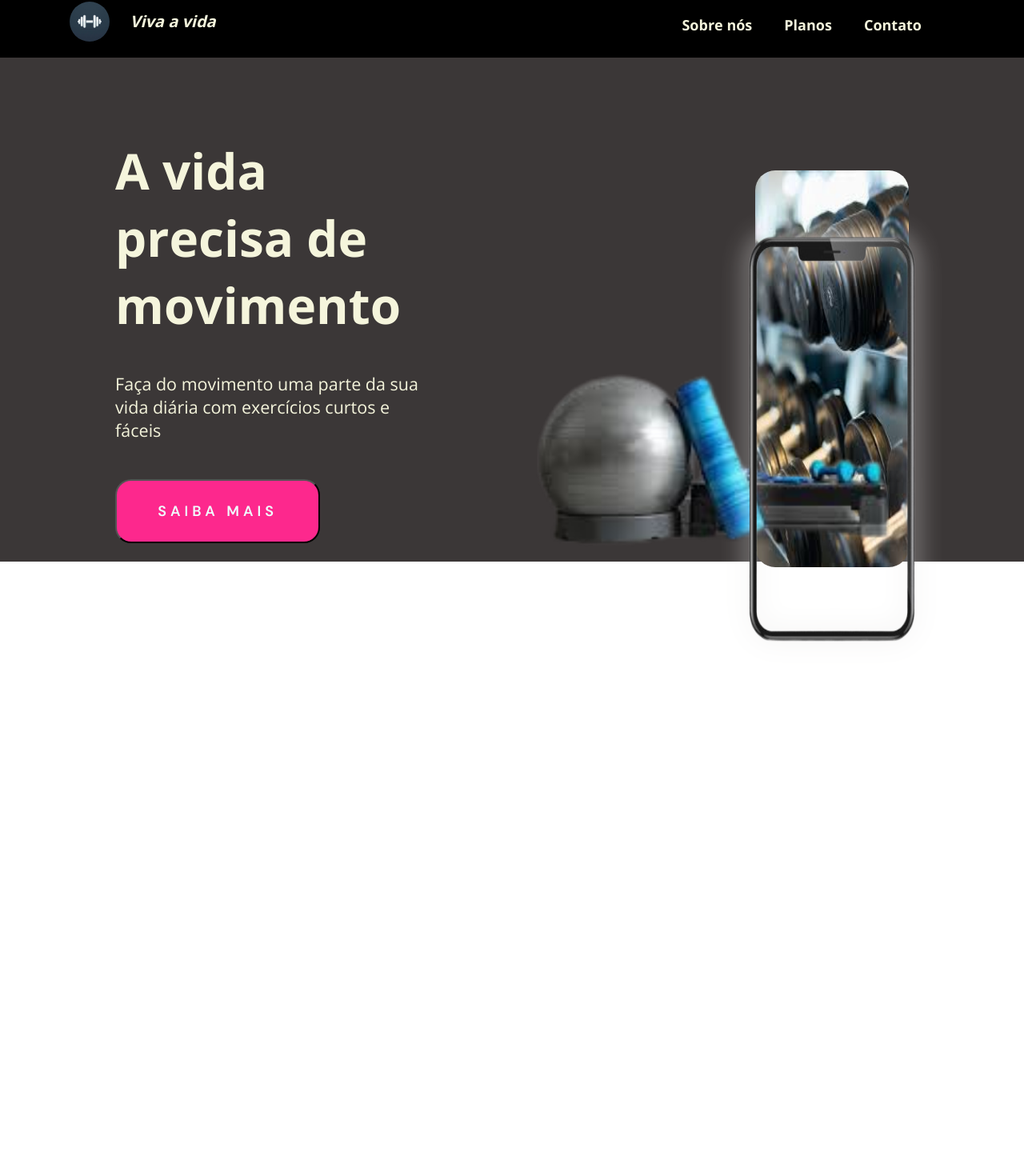
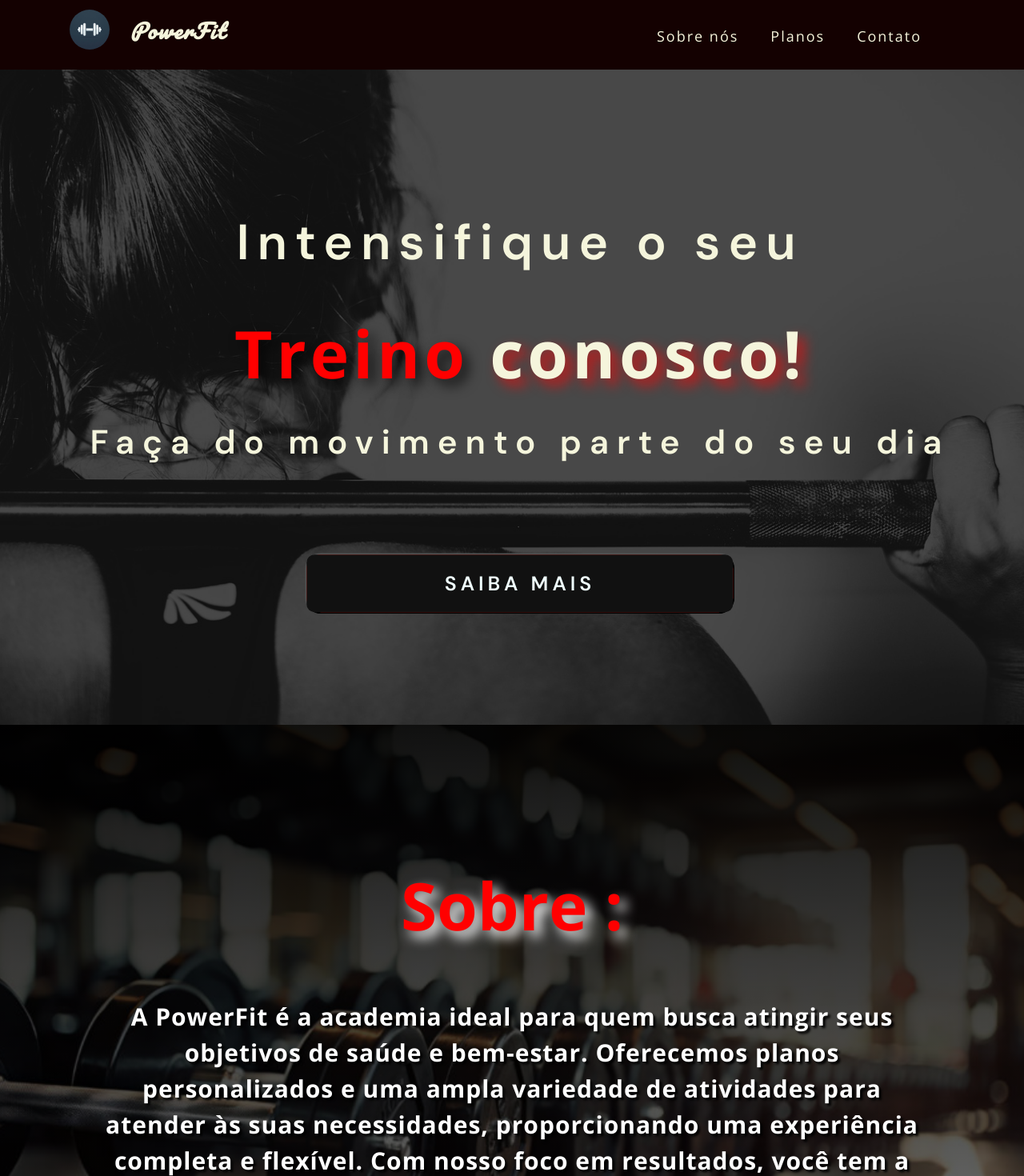
Before and after one commit to anabellypassos/SiteFit, a React (Create React App) app: page / in a window 1280 px wide. Shown: the part 8-1478 px from the top of the page at 80% size. Before the commit the page ends 800 px from the top, so only its background shows below. Built offline with nearby package versions, Linux system fonts and the light colour scheme.

Commit message:
quadrante 1 e 2 modificados

```diff
--- a/public/index.html
+++ b/public/index.html
@@ -26,9 +26,11 @@
     -->
     <title>React App</title>
     <link href="https://fonts.googleapis.com/css2?family=Open+Sans:wght@300;400;600;700;800&display=swap" rel="stylesheet">
+
     <link rel="preconnect" href="https://fonts.googleapis.com">
     <link rel="preconnect" href="https://fonts.gstatic.com" crossorigin>
     <link href="https://fonts.googleapis.com/css2?family=DM+Sans:ital,opsz,wght@0,9..40,100..1000;1,9..40,100..1000&display=swap" rel="stylesheet">
+    <link href="https://fonts.googleapis.com/css2?family=DM+Sans:ital,opsz,wght@0,9..40,100..1000;1,9..40,100..1000&family=Pacifico&display=swap" rel="stylesheet">
   </head>
   <body>
     <noscript>You need to enable JavaScript to run this app.</noscript>
--- a/src/App.css
+++ b/src/App.css
@@ -1,10 +1,11 @@
 body {
-  position: fixed;
+  position: relative; /* Alterado para relative */
+  display: flex;
   flex-direction: column;
-  height: 100%;
+  height: 100vh;
   margin: 0;
   padding: 0;
   width: 100%;
-  overflow-x: hidden;
+  overflow-y: auto;
   box-sizing: border-box;
 }
--- a/src/App.js
+++ b/src/App.js
@@ -1,11 +1,13 @@
 import './App.css';
 import AppBar from './Pages/AppBar/appBar';
 import Quadrante01 from './Pages/quadrante01/quadrante01';
+import  Quadrante02 from './Pages/quadrante02/quadrante02';
 function App() {
   return (
     <div className='quadrantesPages'>
       <AppBar />
       <Quadrante01/>
+      <Quadrante02/>
     </div>
   );
 }
--- a/src/Pages/AppBar/appBar.css
+++ b/src/Pages/AppBar/appBar.css
@@ -1,17 +1,18 @@
 .app-bar {
-    background-color: black;
+    position: relative;
+    background-color: rgb(20, 1, 1);
     margin-top: -0.2%;
     cursor: pointer;
     display: flex;
     flex-direction: row;
     gap: 2%;
-    padding: 10px ;
+    padding: 10px;
     width: 100%;
-
+    z-index: 10;
 }
 
 .logo {
-    margin-top: 0.2%;
+    margin-top: 1%;
     margin-left: 6%;
     width: 50px;
     height: 50px;
@@ -20,10 +21,12 @@
 
 .tituloAppBar {
     color: beige;
-    font-family: 'Open Sans', sans-serif;
+    font-family:'Pacifico';
+    letter-spacing: 2px;
     font-style: italic;
-    font-size: 20px;
+    font-size: 25px;
     display: flex;
+
 }
 
 .menu {
@@ -32,9 +35,12 @@
     gap: 20px;
     align-items: flex-end;
     margin-left: auto;
+
 }
 
 .menu-item {
+    letter-spacing: 2px;
+    font-weight:300;
     color: beige;
     font-family: 'Open Sans', sans-serif;
     font-size: 18px;
--- a/src/Pages/AppBar/appBar.js
+++ b/src/Pages/AppBar/appBar.js
@@ -21,7 +21,8 @@ const AppBar = () => {
   return (
     <div className='app-bar'>
       <img className='logo' src={logo} alt="Logo" />
-      <h1 className='tituloAppBar'>Viva a vida</h1>
+      <h1 className='tituloAppBar'>PowerFit
+      </h1>
 
       {/* Ícone de menu hamburguer para telas pequenas */}
       <div className="burger-menu" onClick={updateMenu}>
--- a/src/Pages/quadrante01/quadrante01.css
+++ b/src/Pages/quadrante01/quadrante01.css
@@ -1,87 +1,117 @@
-.containerQuadrante01{
+.containerQuadrante01 {
     align-items: center;
-    background-color: #3b3737;
+    justify-content: center;
+    background-image: url("imageq1/crossfit-534615_1280.jpg");
+    background-repeat: no-repeat;
+    background-size: cover;
+    background-position: center;
+    position: relative;
     margin-top: -0.1%;
     cursor: pointer;
     display: flex;
-    flex-direction: row;
+    flex-direction: column;
     gap: 2%;
     padding: 10px;
     width: 100%;
+    height: 100vh;
+    text-align: center;
 }
 
 
-.quadrante1 {
-    position: flex;
-    margin-left: 15%;
-    margin-top: 10%;
-
+/* Filtro vermelho */
+.containerQuadrante01::before {
+    content: "";
+    position: absolute;
+    top: 0;
+    left: 0;
+    width: 100%;
+    height: 100%;
+    background-color: rgba(0, 0, 0, 0.719); /* Vermelho com transparência */
+    z-index: 1;
 }
 
-.Texto_principal {
-    font-family: 'Open Sans', sans-serif;
+/* Para garantir que os elementos dentro do container fiquem acima do filtro */
+.containerQuadrante01 > * {
+    position: relative;
+    z-index: 2;
+}
+
+
+
+.Texto1{
+    letter-spacing: 10px;
+    font-family: "DM Sans", sans-serif;
+    font-weight: 600;
     color: beige;
     font-size: 62px;
     word-wrap: break-word;
     overflow-wrap: break-word;
-    white-space: normal;
-    max-width: 50%; /* Ajusta o tamanho do texto ao contêiner */
+    white-space:5px;
+    text-align: center;
+    margin-top: -10%;
+    /* Ajusta o tamanho do texto ao contêiner */
 }
-.pargrafo_quadrante1 {
+
+.Texto2{
     font-family: 'Open Sans', sans-serif;
     color: beige;
-    font-size: 21.5px;
-    text-align: start;
+    letter-spacing: 5px;
+    font-size: 82px;
+    font-weight:bold ;
     word-wrap: break-word;
     overflow-wrap: break-word;
     white-space: normal;
-    max-width: 50%;
-
-
+    text-align: center;
+    margin-top: 1%;
+    text-shadow: rgba(255, 5, 5, 0.699) 0.1em 0.1em 0.2em;
+    /* Ajusta o tamanho do texto ao contêiner */
+}
+.treino{
+    color: red;
+    text-shadow: rgba(0, 0, 0, 0.699) 0.1em 0.1em 0.2em;
 
 
 }
 
+
+.pargrafo_quadrante1 {
+    letter-spacing: 10px;
+    font-family: "DM Sans", sans-serif;
+    font-weight: 600;
+    color: beige;
+    font-size: 42px;
+    word-wrap: break-word; /* Quebra palavras longas automaticamente */
+    overflow-wrap: break-word; /* Garante a quebra dentro do contêiner */
+    white-space: normal; /* Deixe o texto quebrar normalmente */
+    text-align: center;
+    margin-top: -5%;
+    word-break: break-word; /* Usa quebra de palavra, quebra as palavras quando necessário */
+}
+
+
+
 .infobutton {
-
     cursor: pointer;
     position: absolute;
-    width: 20%;
-    height: 10%;
-    margin-top: 2%;
+    width: 50%;
+    height: 30%;
+    left: 50%; /* Centraliza horizontalmente */
+    margin-top: 10%;
+    transform: translate(-50%, -50%); /* Ajusta para o verdadeiro centro */
     border-radius: 20px;
-    background-color: #fd288d;
+    background-color: #fd3628;
     font-family: "DM Sans", sans-serif;
     color: azure;
-    font-size: 18px;
+    font-size: 25px;
     font-weight: 600;
     letter-spacing: 5px;
+}
 
-}
-.celular {
-    filter: drop-shadow(0 0 1rem rgb(238, 237, 236));
-    margin-top: -34%;
-    width: 35%;
-    height: 72%;
-    display: flex;
-   margin-left: 63%;
-   position: absolute;
-}
-.slider-image {
-    transition: opacity 0.5s ease-in-out;
-    display: flex;
-    margin-top: -0.2%;
-    width:  15%;
-    height:62%;
-    margin-left: 73%;
-    position: absolute;
-    border-radius: 25px;
-}
 
 
 .infobutton:before {
     content: '';
-    background: linear-gradient(45deg, #ff00c8, #ffffff);
+    background: linear-gradient(45deg, #ff0000, #ffffff);
     position: absolute;
     top: -2px;
     left: -2px;
@@ -133,15 +163,3 @@
         background-position: 0 0;
     }
 }
-
-
-
-.acesasorios{
-display: flex;
-margin-left: 69%;
-width: 80%;
-margin-top: -40%;
-position: relative;
-
-
-}
--- a/src/Pages/quadrante01/quadrante01.js
+++ b/src/Pages/quadrante01/quadrante01.js
@@ -1,31 +1,10 @@
 import React, { useState, useEffect } from 'react';
-import logo from '../../images/990a7aff-7fd0-4f0d-a789-ce13e7b72efb.png';
+
 import '../quadrante01/quadrante01.css';
-
-import fundocolor from '../../images/Colorful-Holographic-Gradient-Multicolor-Blurred-Background-Design-63936110-1.png';
-import celular from '../../images/celular.png';
-import abdomen from '../../images/imagemcelular/abdomen.png';
-import alter from '../../images/imagemcelular/alter.png';
-import mulher from '../../images/imagemcelular/mulher.png';
-import acesasorios from '../../Pages/quadrante01/imageq1/images__1_-removebg-preview.png'
-import treinoemcasa from '../quadrante01/imageq1/exercicios-fisico-em-casa-treino-04.png'
+import banner from './imageq1/crossfit-534615_1280.jpg';
 const Quadrante01 = () => {
 
-  // Estado para rastrear a imagem atualmente exibida
-  const [currentImageIndex, setCurrentImageIndex] = useState(0);
 
-  // Lista de imagens
-  const images = [abdomen, alter, mulher, treinoemcasa];
-
-  // Mudar a imagem automaticamente a cada 3 segundos
-  useEffect(() => {
-    const interval = setInterval(() => {
-      setCurrentImageIndex((prevIndex) => (prevIndex + 1) % images.length);
-    }, 3000); // Troca a cada 3 segundos
-
-    // Limpa o intervalo quando o componente é desmontado
-    return () => clearInterval(interval);
-  }, [images.length]);
 
   return (
     <div className='containerQuadrante01'>
@@ -37,34 +16,30 @@ const Quadrante01 = () => {
 
       <div className='quadrante1'>
 
-        <h1 className='Texto_principal'>
-          <div>A vida precisa de movimento</div>
+        <h1 className='Texto1'>
+          <div>Intensifique o seu
+        </div>
 
         </h1>
 
+        <p class="Texto2">
+     <span class="treino">Treino</span> conosco!
+</p>
         <p className='pargrafo_quadrante1'>
-          <div>Faça do movimento uma parte da sua  vida diária com exercícios curtos e fáceis</div>
+          <div>Faça do movimento parte do seu dia </div>
 
 
         </p>
         <button className='infobutton'>SAIBA MAIS</button>
       </div>
 
-      <div className='telacelular'>
-        <img className='slider-image'
-          src={images[currentImageIndex]}
-          alt={`Slider${currentImageIndex}`}
 
-        />
-        <img className='acesasorios' src={acesasorios} alt='acesasorios'></img>
-        < div className='borda'>
-          <img className='celular' src={celular} alt='celuler'></img>
 
-        </div>
+
 
       </div>
     </div>
-      </div>
+
   );
 }
 
--- a/src/Pages/quadrante02/quadrante02.css
+++ b/src/Pages/quadrante02/quadrante02.css
@@ -1,5 +1,5 @@
 .quadro2 {
-  background-image: linear-gradient(rgba(0, 0, 0, 0.5), rgba(0, 0, 0, 0.5)), url("../../images/fundo.png");
+  background-image: linear-gradient(rgba(0, 0, 0, 0.938), rgba(0, 0, 0, 0.5)), url("../../images/fundo.png");
   background-size: cover; /* Faz a imagem cobrir toda a área */
   background-repeat: no-repeat; /* Evita repetição da imagem */
   background-position: center; /* Centraliza a imagem */
@@ -11,109 +11,30 @@
   flex-direction: column; /* Alinha itens verticalmente */
   align-items: center; /* Centraliza conteúdo horizontalmente */
   justify-content: center; /* Centraliza conteúdo verticalmente */
-  margin-top: 50%;
+
 }
 
 .titulo {
-  text-shadow: rgb(0, 0, 0) 0.1em 0.1em 0.2em;
-  color: #e9197a;
+  text-shadow: rgb(255, 255, 255) 0.1em 0.1em 0.2em;
+  color: #ff0000;
   text-align: center;
-  font-size: 60px; /* Usa unidades responsivas para o tamanho da fonte */
+  font-size: 82px; /* Usa unidades responsivas para o tamanho da fonte */
   line-height: 1.2; /* Ajusta o espaçamento vertical entre as linhas */
   font-family: 'Open Sans', sans-serif;
-  margin: 0; /* Remove margens desnecessárias */
+  margin-top: 15%;
 }
 
 .paragrafo {
-  color: #FD288D;
-  text-shadow: black 0.1em 0.1em 0.2em;
+  padding:10% ;
+  color: #ffffff;
+  text-shadow: rgb(0, 0, 0) 0.1em 0.1em 0.10em;
+  letter-spacing: 1px;
+  font-weight: bold;
   text-align: center;
   font-size: 30px; /* Usa unidades responsivas para o tamanho da fonte */
   font-family: 'Open Sans', sans-serif;
   line-height: 1.5; /* Ajusta o espaçamento vertical entre as linhas */
-  margin: 20px 0 0; /* Define margem apenas em cima para espaçamento */
-}
-
-/* Responsividade para telas menores */
-@media (min-width: 320px) and (max-width: 334px) {
-
-  .quadro2 {
-    margin-top: 200%; /* Remove margem extra desnecessária */
-    width: 100%; /* Garante que o elemento ocupe 100% da largura */
-    height: 150vh; /* Define a altura como 100% da altura da janela */
-
-  }
-  .titulo{
-    font-size: 30px;
-    margin-top: -20%;
-  }
-  .paragrafo {
-    top: -10%; /* Ajusta a posição usando unidades relativas à altura da janela */
-
-  }
+  margin-top: -10%;
+  word-wrap: break-word; /* Permite que o texto quebre dentro do parágrafo */
 
 }
-@media (min-width: 362px) and (max-width: 375px) {
-
-  .quadro2 {
-    margin-top: 200%; /* Remove margem extra desnecessária */
-    width: 100%; /* Garante que o elemento ocupe 100% da largura */
-    height: 150vh; /* Define a altura como 100% da altura da janela */
-
-  }
-  .titulo{
-    margin-top: -20%;
-    font-size: 40px;
-  }
-  .paragrafo {
-
-    top: -10%; /* Ajusta a posição usando unidades relativas à altura da janela */
-    font-family: 'Open Sans', sans-serif;
-    line-height: 1.2; /* Ajusta o espaçamento vertical entre as linhas */
-    margin: 10px 10px 10px; /* Define margem apenas em cima para espaçamento */
-  }
-
-}
-@media (min-width: 411px) {
-
-  .quadro2 {
-    margin-top: 200%; /* Remove margem extra desnecessária */
-    width: 100%; /* Garante que o elemento ocupe 100% da largura */
-    height: 150vh; /* Define a altura como 100% da altura da janela */
-
-  }
-  .titulo{
-    margin-top: -20%;
-    font-size: 40px;
-  }
-  .paragrafo {
-
-    top: -10%; /* Ajusta a posição usando unidades relativas à altura da janela */
-    font-family: 'Open Sans', sans-serif;
-    line-height: 1.2; /* Ajusta o espaçamento vertical entre as linhas */
-    margin: 10px 10px 10px; /* Define margem apenas em cima para espaçamento */
-  }
-
-}
-
-@media (min-width: 429px) and (max-width:433px) {
-
-  .quadro2 {
-    margin-top: 200%; /* Remove margem extra desnecessária */
-    width: 100%; /* Garante que o elemento ocupe 100% da largura */
-    height: 150vh; /* Define a altura como 100% da altura da janela */
-
-  }
-  .titulo{
-    margin-top: -20%;
-    font-size: 40px;
-  }
-  .paragrafo {
-
-    top: -10%; /* Ajusta a posição usando unidades relativas à altura da janela */
-    font-family: 'Open Sans', sans-serif;
-    line-height: 1.2; /* Ajusta o espaçamento vertical entre as linhas */
-    margin: 10px 10px 10px; /* Define margem apenas em cima para espaçamento */
-  }
-
-}
--- a/src/Pages/quadrante02/quadrante02.js
+++ b/src/Pages/quadrante02/quadrante02.js
@@ -8,10 +8,12 @@ const Quadrante02 = () => {
         Sobre :</h1>
 
       <p className='paragrafo'>
-        <p> O Plano Viva a Vida é a solução ideal para quem deseja cuidar da saúde </p>
-        <p>e manter a forma física sem sair de casa. Nossa consultoria de treino </p>
-         <p>online foi pensada para atender às suas necessidades de forma prática </p>
-        <p>e eficiente, proporcionando conforto e flexibilidade.</p>
+        A PowerFit é a academia ideal para quem busca atingir seus
+        objetivos de saúde e bem-estar. Oferecemos planos personalizados
+        e uma ampla variedade de atividades para atender às suas necessidades,
+        proporcionando uma experiência completa e flexível. Com nosso foco em
+        resultados, você tem a liberdade de escolher entre diferentes modalidades
+        e treinos que se adaptam ao seu ritmo e estilo de vida.
 
       </p>
 
```
Also changed, not shown: src/Pages/quadrante01/imageq1/crossfit-534615_1280.jpg (added).
